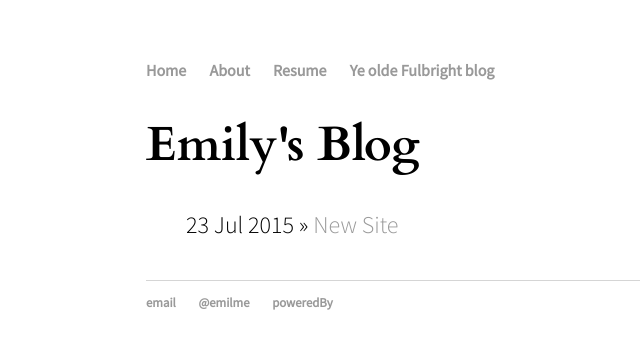
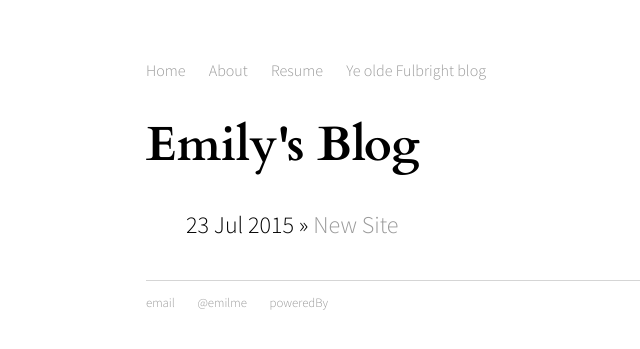
Before and after one commit to emilme/emilme.github.io, a Jekyll site: the page built from blog/index.html, in a window 1280 px wide. Shown: the top 349 px of the page, without its empty margins (46-686 px from the left). Built offline with Jekyll 4.4.1, drawn with Linux system fonts in a browser that asks for light colours.

Commit message:
Update main.css

```diff
--- a/css/main.css
+++ b/css/main.css
@@ -9,7 +9,6 @@ nav ul, footer ul {
     font-weight: 300;
     padding: 0px;
     list-style: none;
-    font-weight: bold;
 }
 nav ul li, footer ul li {
     display: inline;
@@ -21,7 +20,7 @@ a {
 }
 a:hover {
     text-decoration: none;
-    color: #33CCCC;
+    color: #26619c;
 }
 h1 {
     font-size: 3em;
```
